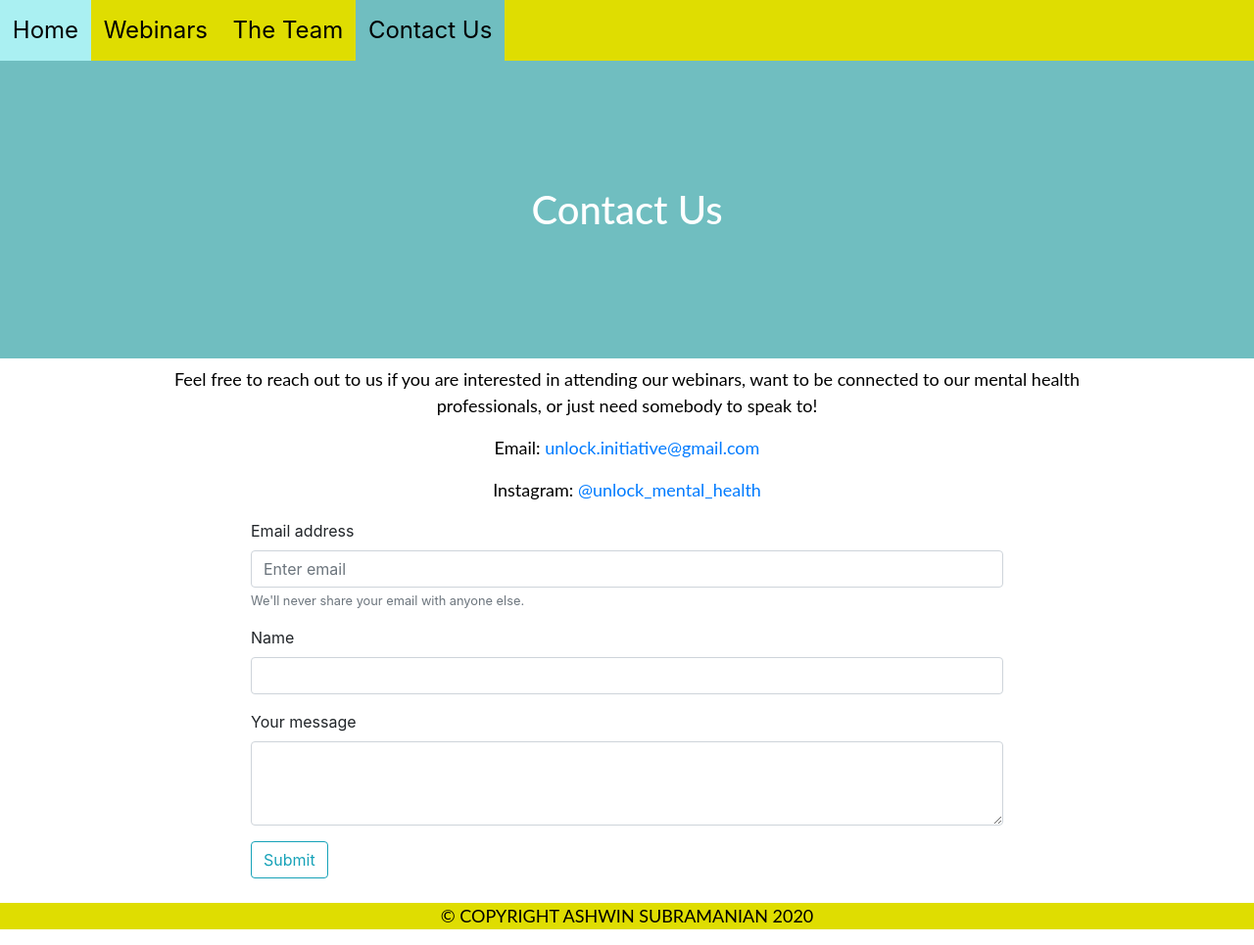
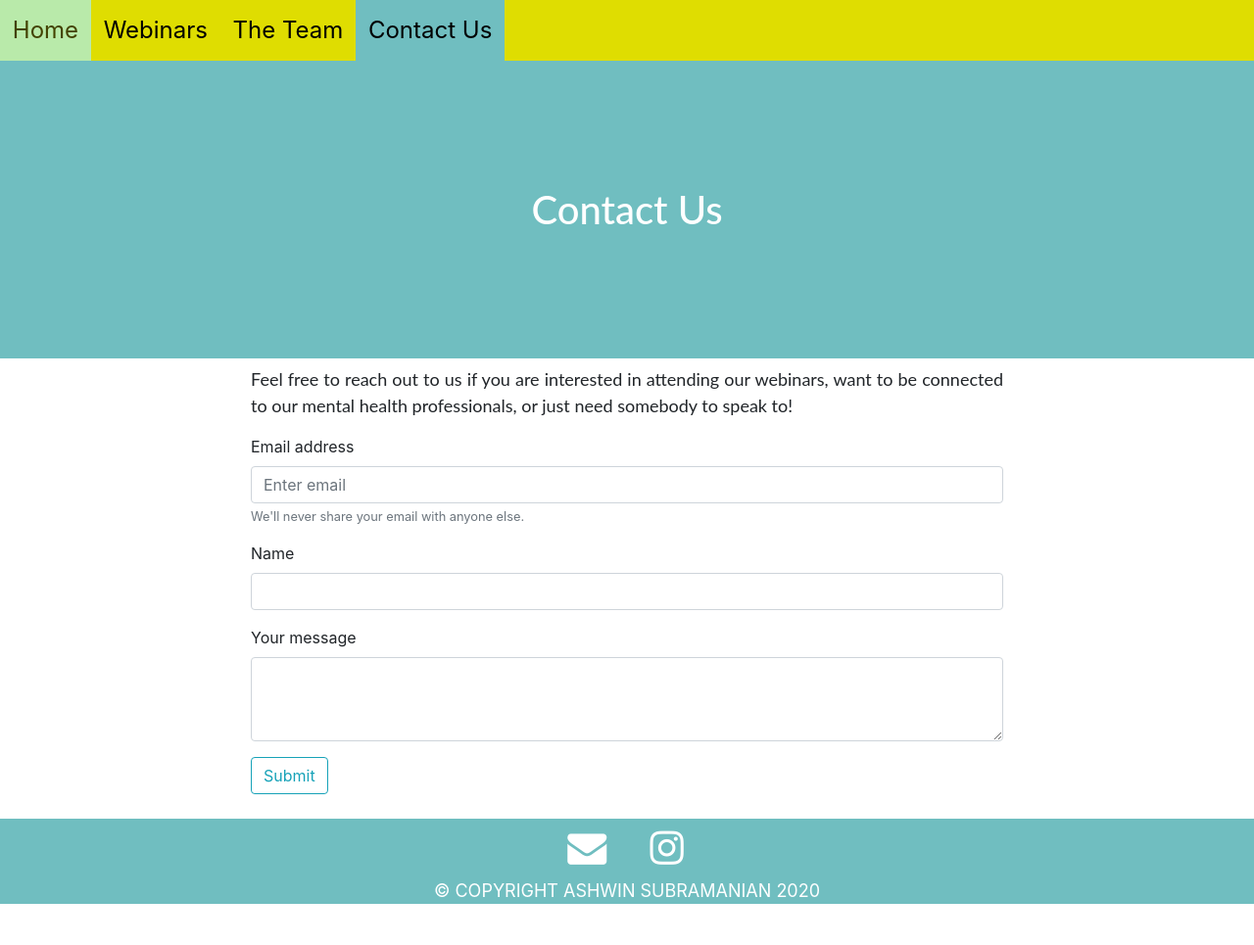
Before and after one commit to ashwin-subr/ashwin-subr.github.io, a plain HTML site: page contact.html in a window 1280 px wide. Shown: the whole page at 98% size. After the commit the page ends 939 px from the top, so only its background shows below. Drawn offline with nearby package versions, Linux system fonts and the light colour scheme.

Commit message:
Styling changes and typos

```diff
--- a/contact.html
+++ b/contact.html
@@ -6,6 +6,7 @@
   <title>UNLOCK Mental Health</title>
   <link href="https://stackpath.bootstrapcdn.com/bootstrap/4.5.0/css/bootstrap.min.css" rel="stylesheet">
   <link href="styles/styles.css" rel="stylesheet">
+  <link rel="stylesheet" href="https://cdnjs.cloudflare.com/ajax/libs/font-awesome/4.7.0/css/font-awesome.min.css">
   <link href="styles/contact-page.css" rel="stylesheet">
 </head>
 
@@ -19,11 +20,9 @@
 
   <h1>Contact Us</h1>
 
-  <p>Feel free to reach out to us if you are interested in attending our webinars, want to be connected to our mental
+  <p id="contactTxt">Feel free to reach out to us if you are interested in attending our webinars, want to be connected
+    to our mental
     health professionals, or just need somebody to speak to!</p>
-
-  <p>Email: <a href="mailto:unlock.initiative@gmail.com">unlock.initiative@gmail.com</a></p>
-  <p>Instagram: <a href="https://www.instagram.com/unlock_mental_health/">@unlock_mental_health</a></p>
 
   <form action="https://getform.io/f/0b72bc5a-bb6e-4833-a111-5a707b89f485" method="POST">
     <!--Reference for bootstrap form https://getbootstrap.com/docs/4.0/components/forms/-->
@@ -51,10 +50,16 @@
 
 
   <footer class="footer">
+    <div class="socialIcons">
+      <a href="mailto:unlock.initiative@gmail.com" class="fa fa-envelope"></a>
+      <a href="https://www.instagram.com/unlock_mentalhealth/" class="fa fa-instagram"></a>
+    </div>
+
     <div class="footerContainer">
       <p class="copyright">© COPYRIGHT ASHWIN SUBRAMANIAN 2020</p>
     </div>
   </footer>
+
 </body>
 
 </html>
--- a/styles/contact-page.css
+++ b/styles/contact-page.css
@@ -1,11 +1,10 @@
 /* Contact us page */
-p {
-  text-align: center;
+#contactTxt {
+  text-align: justify;
   font-family: "Lato", sans-serif;
-  color: black;
   font-size: 18px;
-  padding-left: 10%;
-  padding-right: 10%;
+  padding-left: 20%;
+  padding-right: 20%;
 }
 
 form {
--- a/styles/styles.css
+++ b/styles/styles.css
@@ -17,9 +17,9 @@
 
 /* Change the color of links on hover */
 .navigation-bar a:hover {
+  opacity: 0.7;
+  text-decoration: none;
   background-color: #aaf0f2;
-  color: black;
-
 }
 
 /* Add a color to the active/current link */
@@ -38,16 +38,35 @@ h1 {
 }
 
 footer {
-  background-color: #DFDD01;
-  color: black;
+  background-color: #70BEC0;
+  color: white;
   text-align: center;
   margin-top: 2%;
   text-decoration: none;
-  font-size: 24px;
+  font-size: 18px;
+}
+
+/* Style all font awesome icons */
+.socialIcons {
+  font-size: 40px;
+  text-align: center;
+  text-decoration: none;
+}
+
+.fa-envelope, .fa-instagram {
+  color: white;
+  width: 70px;
+}
+
+/* Add a hover effect if you want */
+.fa:hover {
+  opacity: 0.7;
+  text-decoration: none;
+  color: #DFDD01;
 }
 
 /* When screen is resized to mobile size */
-@media screen and (max-width: 800px) {
+@media only screen and (max-width: 800px) {
   /* Display links vertically when screen size is small */
   .navigation-bar a {
     color: black;
--- a/styles/team-page.css
+++ b/styles/team-page.css
@@ -20,7 +20,7 @@
 }
 
 .content-box p {
-  padding: 2% 5% 8% 3%;
+  padding: 2% 5% 2% 3%;
   text-align: justify;
   font-family: "Lato", sans-serif;
   color: black;
--- a/styles/webinar-page.css
+++ b/styles/webinar-page.css
@@ -15,10 +15,12 @@
 /*Override bootstrap styling for heading */
 #override-bootstrap-h1 {
   color: white;
+  margin-top: 0;
+  padding: 10% 20% 10% 20%;
 }
 
 .content {
-  padding: 0% 3% 3%;
+  padding: 0% 3% 2%;
   text-align: justify;
   font-family: "Lato", sans-serif;
   color: black;
@@ -29,5 +31,5 @@
   font-size: 36px;
   font-family: "Lato", sans-serif;
   color: black;
-  padding: 3% 3% 3%;
+  padding: 1% 3% 0%;
 }
```
Also changed, not shown: index.html (+8 -2 lines), team.html (+7 -0 lines), webinars.html (+7 -1 lines).
